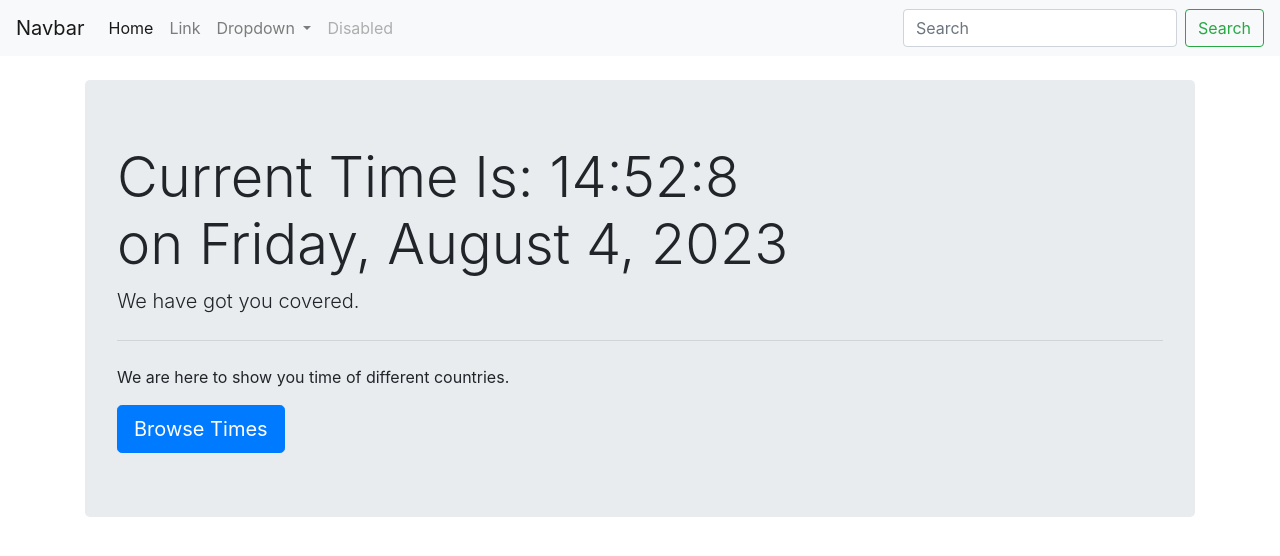
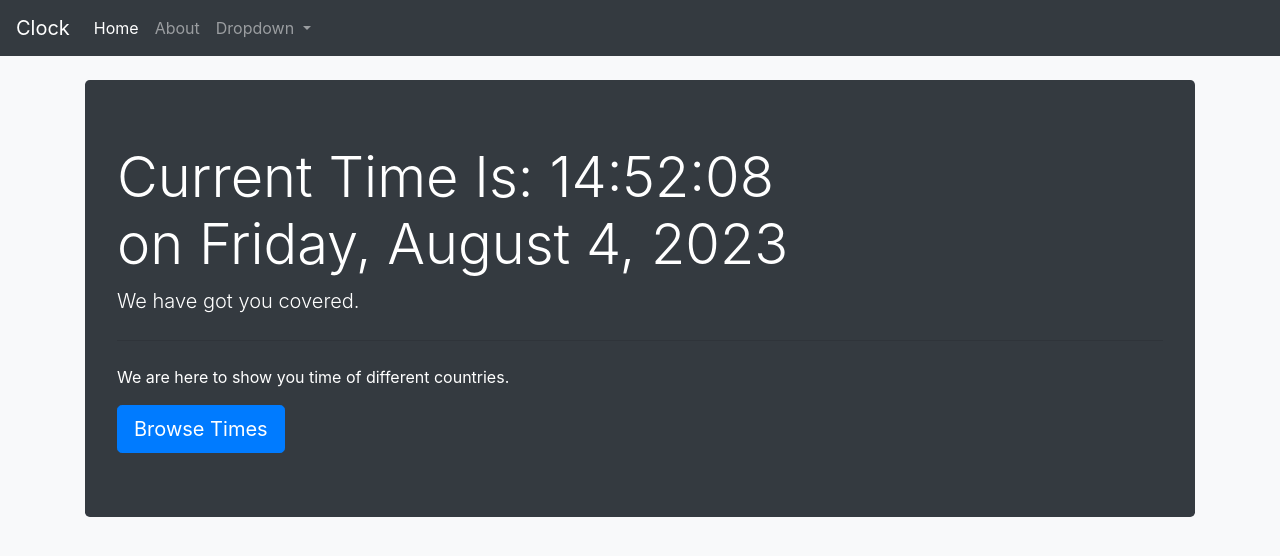
Before and after one commit to Mrunmai-k/JavaScript-Practice, a plain HTML site: page Clock_Project/clock.html in a window 1280 px wide. Drawn offline with nearby package versions, Linux system fonts and the light colour scheme.

Commit message:
Created two different files for css and javascript and added about section

```diff
--- a/Clock_Project/clock.html
+++ b/Clock_Project/clock.html
@@ -9,25 +9,13 @@
     <!-- Bootstrap CSS -->
     <link rel="stylesheet" href="https://cdn.jsdelivr.net/npm/bootstrap@4.5.3/dist/css/bootstrap.min.css"
         integrity="sha384-TX8t27EcRE3e/ihU7zmQxVncDAy5uIKz4rEkgIXeMed4M0jlfIDPvg6uqKI2xXr2" crossorigin="anonymous">
-
+    <link rel="stylesheet" href="style.css">
     <title>Clock</title>
-    <script>
-        let a;
-        let date;
-        let time;
-        const options = { weekday: 'long', year: 'numeric', month: 'long', day: 'numeric' };
-        setInterval(() => {
-            a = new Date();
-            date = a.toLocaleDateString(undefined,options);
-            time = a.getHours() + ":" + a.getMinutes() + ":" + a.getSeconds();
-            document.getElementById('time').innerHTML = time + "<br>on " + date;
-        }, 1000);
-    </script>
 </head>
 
 <body>
-    <nav class="navbar navbar-expand-lg navbar-light bg-light">
-        <a class="navbar-brand" href="#">Navbar</a>
+    <nav class="navbar navbar-expand-lg navbar-dark bg-dark">
+        <a class="navbar-brand" href="#">Clock</a>
         <button class="navbar-toggler" type="button" data-toggle="collapse" data-target="#navbarSupportedContent"
             aria-controls="navbarSupportedContent" aria-expanded="false" aria-label="Toggle navigation">
             <span class="navbar-toggler-icon"></span>
@@ -39,7 +27,7 @@
                     <a class="nav-link" href="#">Home <span class="sr-only">(current)</span></a>
                 </li>
                 <li class="nav-item">
-                    <a class="nav-link" href="#">Link</a>
+                    <a class="nav-link" href="#about" id="about-link">About</a>
                 </li>
                 <li class="nav-item dropdown">
                     <a class="nav-link dropdown-toggle" href="#" id="navbarDropdown" role="button"
@@ -53,18 +41,25 @@
                         <a class="dropdown-item" href="#">Something else here</a>
                     </div>
                 </li>
-                <li class="nav-item">
-                    <a class="nav-link disabled" href="#" tabindex="-1" aria-disabled="true">Disabled</a>
-                </li>
             </ul>
-            <form class="form-inline my-2 my-lg-0">
-                <input class="form-control mr-sm-2" type="search" placeholder="Search" aria-label="Search">
-                <button class="btn btn-outline-success my-2 my-sm-0" type="submit">Search</button>
-            </form>
         </div>
     </nav>
 
-    <div class="container my-4">
+    <section id="about" class="py-5">
+        <div class="container">
+            <div class="row">
+                <div class="col-lg-8 mx-auto text-center">
+                    <h2 class="display-4">About the Clock Project</h2>
+                    <p class="lead">Welcome to our clock project! Our goal is to provide you with a simple yet useful tool to keep track of time, whether you're at home, in the office, or on the go.</p>
+                    <p>We believe that knowing the time is essential for managing your day effectively. Our clock displays the current time with precision, including hours, minutes, and seconds. Additionally, we show you the date so you're always up-to-date.</p>
+                    <p>Whether you're a student, professional, traveler, or just someone who wants to keep track of time zones around the world, our clock has got you covered. Stay punctual and organized with our easy-to-use time display.</p>
+                    <p>Feel free to explore the different features of our clock, and if you have any suggestions or feedback, we'd love to hear from you. Thanks for using our clock project!</p>
+                </div>
+            </div>
+        </div>
+    </section>
+
+    <div class="container mx-auto my-4">
         <div class="jumbotron">
             <h1 class="display-4">Current Time Is: <span id="time"></span></h1>
             <p class="lead">We have got you covered.</p>
@@ -89,6 +84,7 @@
     <script src="https://cdn.jsdelivr.net/npm/popper.js@1.16.1/dist/umd/popper.min.js" integrity="sha384-9/reFTGAW83EW2RDu2S0VKaIzap3H66lZH81PoYlFhbGU+6BZp6G7niu735Sk7lN" crossorigin="anonymous"></script>
     <script src="https://cdn.jsdelivr.net/npm/bootstrap@4.5.3/dist/js/bootstrap.min.js" integrity="sha384-w1Q4orYjBQndcko6MimVbzY0tgp4pWB4lZ7lr30WKz0vr/aWKhXdBNmNb5D92v7s" crossorigin="anonymous"></script>
     -->
+    <script src="script.js"></script>
 </body>
 
 </html>
--- /dev/null
+++ b/Clock_Project/script.js
@@ -0,0 +1,25 @@
+const options = { weekday: 'long', year: 'numeric', month: 'long', day: 'numeric' };
+
+function updateTime() {
+    const now = new Date();
+    const date = now.toLocaleDateString(undefined, options);
+    const hours = now.getHours().toString().padStart(2, '0');
+    const minutes = now.getMinutes().toString().padStart(2, '0');
+    const seconds = now.getSeconds().toString().padStart(2, '0');
+
+    const time = `${hours}:${minutes}:${seconds}`;
+
+    document.getElementById('time').innerHTML = time + "<br>on " + date;
+}
+
+setInterval(updateTime, 1000);
+
+document.addEventListener("DOMContentLoaded",function() {
+    const aboutLink = document.getElementById("about-link");
+    const aboutSection = document.getElementById("about");
+
+    aboutLink.addEventListener("click", function(event) {
+        event.preventDefault();
+        aboutSection.classList.toggle("show");
+    });
+});
--- /dev/null
+++ b/Clock_Project/style.css
@@ -0,0 +1,17 @@
+/* styles.css */
+body {
+    background-color: #f8f9fa;
+}
+
+.jumbotron {
+    background-color: #343a40;
+    color: #fff;
+}
+
+#about {
+    display: none;
+}
+
+#about.show {
+    display: block;
+}
```
